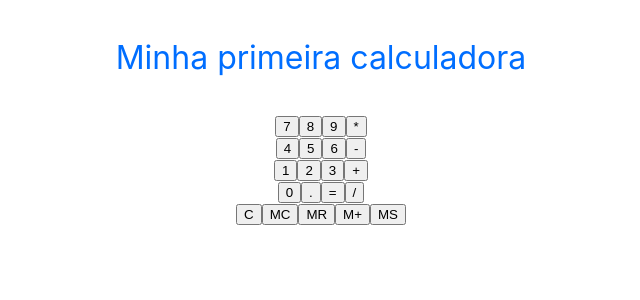
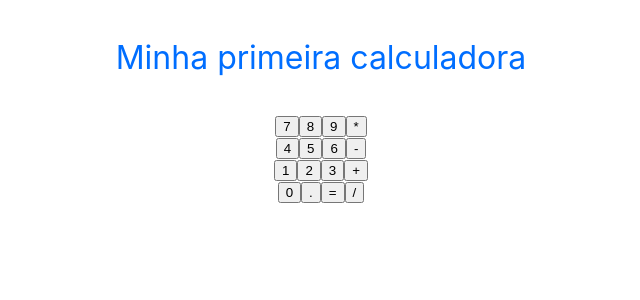
Before and after one commit to CarlosHenriqueSanz/calculadoraReact, a React (Create React App) app: page / in a window 1280 px wide. Shown: the top 300 px of the page, without its empty margins (319-959 px from the left). Built offline with nearby package versions, Linux system fonts and the light colour scheme.

Commit message:
FINAL ACHO agora vai

```diff
--- a/src/App.js
+++ b/src/App.js
@@ -198,11 +198,11 @@ class App extends Component{
         <Button text="=" click={() => this.igual(this.state.currentOperand,this.state.previous,this.state.operation)}/>
         <Button text="/" click={() => this.compute(this.state.currentOperand,'/')}/>
       </div>
-      <Button text="C" click={() => this.apaga()}/>
+      {/* <Button text="C" click={() => this.apaga()}/>
       <Button text="MC" click={() => this.MC()}/>
       <Button text="MR" click={() => this.MR()}/>
       <Button text="M+" click={() => this.Msoma()}/>
-      <Button text="MS" click={() => this.MS()}/>
+      <Button text="MS" click={() => this.MS()}/> */}
 
       {
                 this.state.listaMem.map(
```
